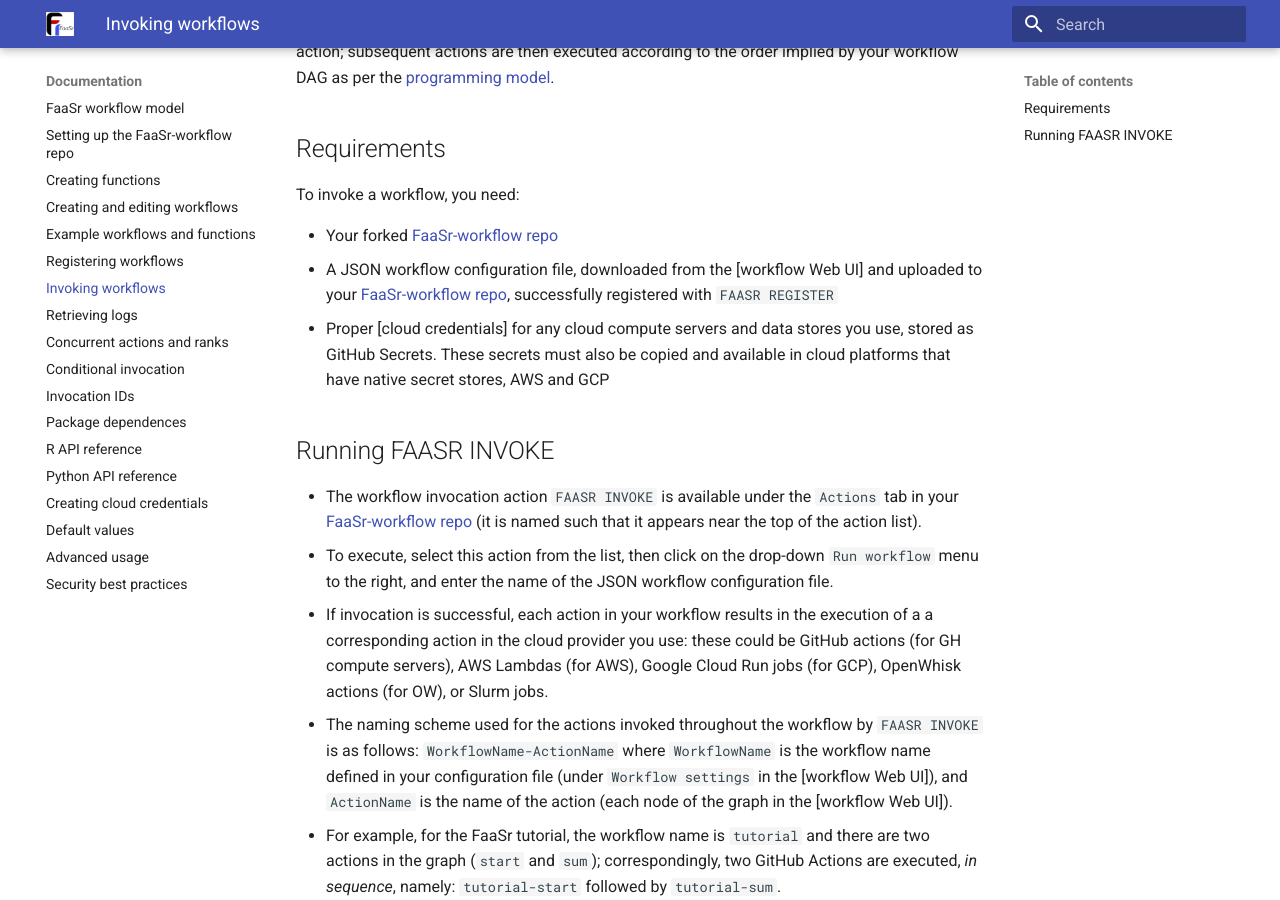
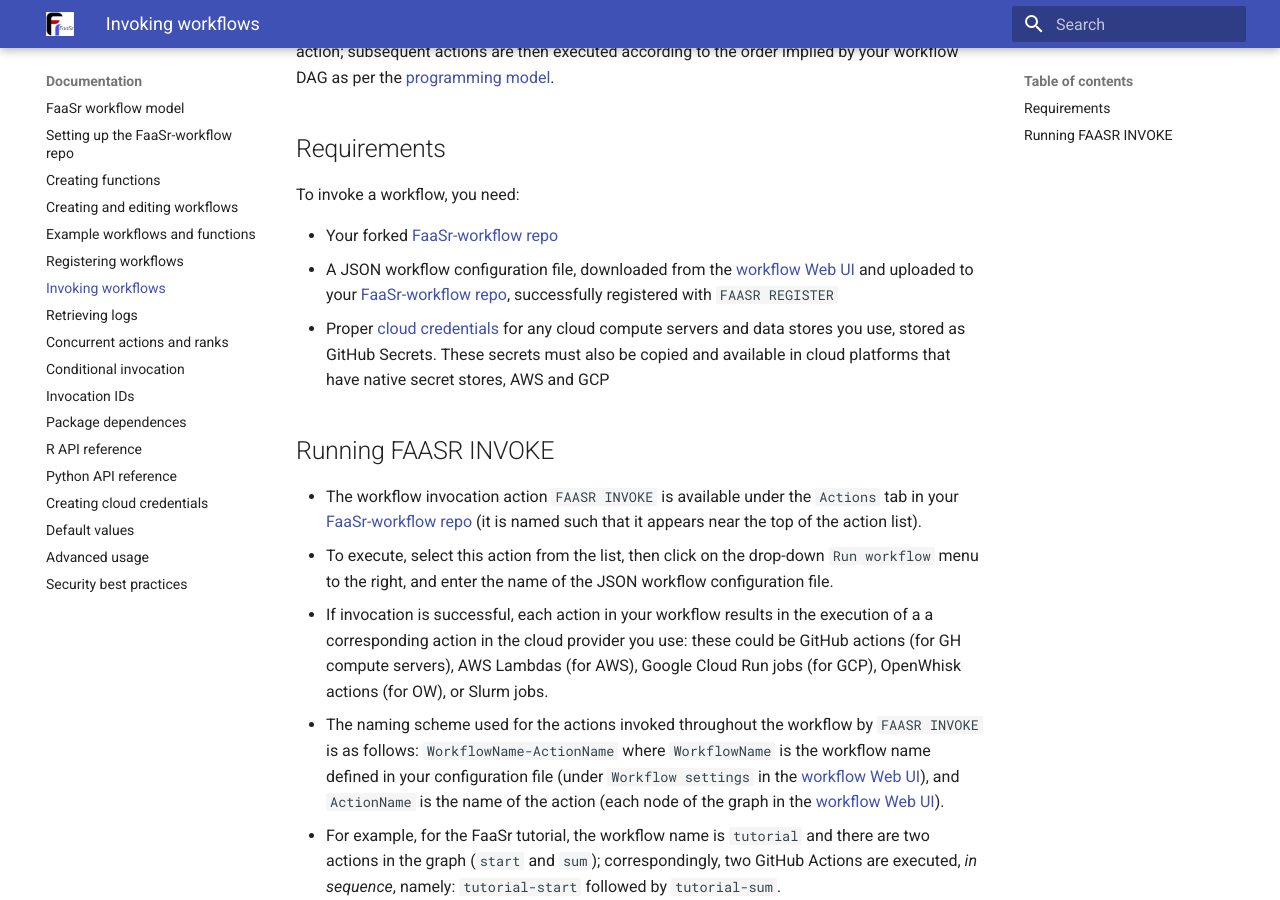
Before and after one commit to nolcut/FaaSr-Docs, an MkDocs documentation site: the page built from docs/invoke_workflow.md, in a window 1280 px wide and 900 px high, scrolled down 265 px. Built offline with MkDocs 1.6.1 and Material for MkDocs 9.7.7, drawn with Linux system fonts in a browser that asks for light colours; part of the change alters nothing that is shown.

```diff
--- a/docs/invoke_workflow.md
+++ b/docs/invoke_workflow.md
@@ -20,7 +20,8 @@ To invoke a workflow, you need:
 - If any errors occur during invocation, a red `X` icon will appear after the action completes. Click on the action name and then on the `deploy` box to review logs for errors.
 - Errors that may happen during the workflow execution will appear with the same red `X` icon, if you use GH as your cloud compute platform. If you invoke workflows in other platforms (AWS, GCP, OW, SLURM), error logs will be available on that cloud platform rather than on GitHub Actions.
 
-
+[workflow Web UI]: workflows.md
+[cloud credentials]: credentials.md
 [registering a workflow]: register_workflow.md
 [FaaSr-workflow repo]: workflow_repo.md
 [programming model]: prog_model.md
```
